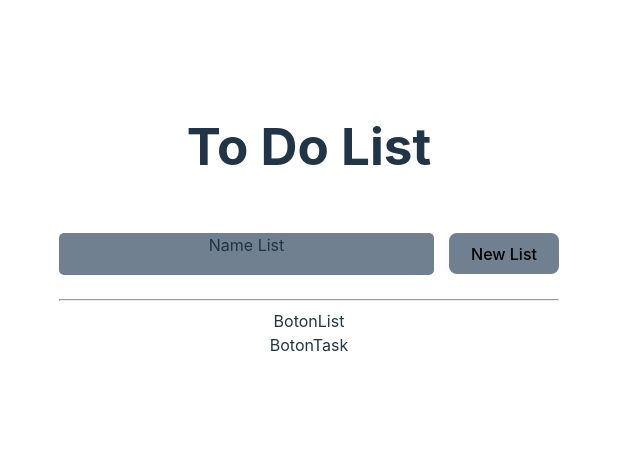
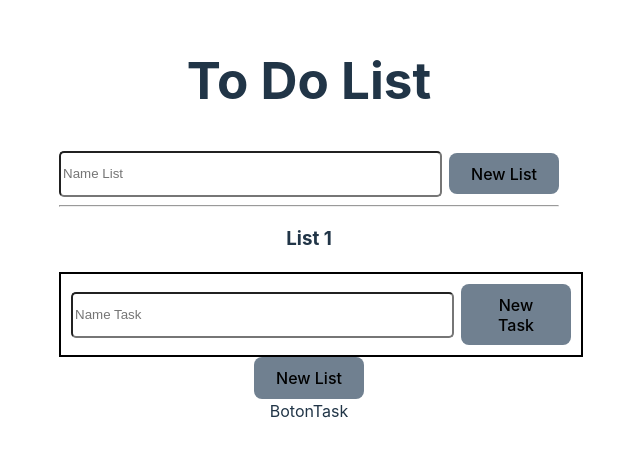
Before and after one commit to FF5-DW1/ej3_slytherin, a React (Vite) app: page / in a window 1280 px wide. Shown: the part 184-640 px from the top of the page, without its empty margins (331-971 px from the left). Built offline with nearby package versions, Linux system fonts and the light colour scheme.

Commit message:
avance+ anderson

```diff
--- a/src/components/BotonList/botonList.jsx
+++ b/src/components/BotonList/botonList.jsx
@@ -1,7 +1,7 @@
 import React from "react";
 
 function BotonList() {
-  return <div> BotonList</div>;
+  return <button className="btnnewList">New List</button>;
 }
 
 export default BotonList;
--- a/src/components/CardList/cardList.css
+++ b/src/components/CardList/cardList.css
@@ -11,12 +11,32 @@
 
 .nameList {
     width: 75%;
-    height: 42px;
+    height: 40px;
     border-radius: 5px;
-    background-color: slategray;
+    /* background-color: slategray; */
 }
 
 .btnnewList {
     width: 22%;
     background-color: slategray;
 }
+
+.newTask {
+    padding: 2%;
+    width: 100%;
+    display: flex;
+    justify-content: space-between;
+    align-items: center;
+    border: 2px solid black;
+}
+
+.nameTask {
+    width: 75%;
+    height: 40px;
+    border-radius: 5px;
+}
+
+.btnnewTask {
+    width: 22%;
+    background-color: slategray;
+}
--- a/src/components/CardList/cardList.jsx
+++ b/src/components/CardList/cardList.jsx
@@ -1,15 +1,31 @@
 import React from "react";
 import "./cardList.css";
+import BotonList from "../BotonList/botonList";
 
 function CardList() {
   return (
     <section className="card">
       <h1>To Do List</h1>
       <div className="newList">
-        <p className="nameList">Name List</p>
-        <button className="btnnewList">New List</button>
+        <input
+          type="text"
+          className="nameList"
+          id="inputList"
+          placeholder="Name List"
+        />
+        <BotonList />
       </div>
       <hr />
+      <h3>List 1</h3>
+      <div className="newTask">
+        <input
+          type="text"
+          className="nameTask"
+          id="inputTask"
+          placeholder="Name Task"
+        />
+        <button className="btnnewTask">New Task</button>
+      </div>
     </section>
   );
 }
```
